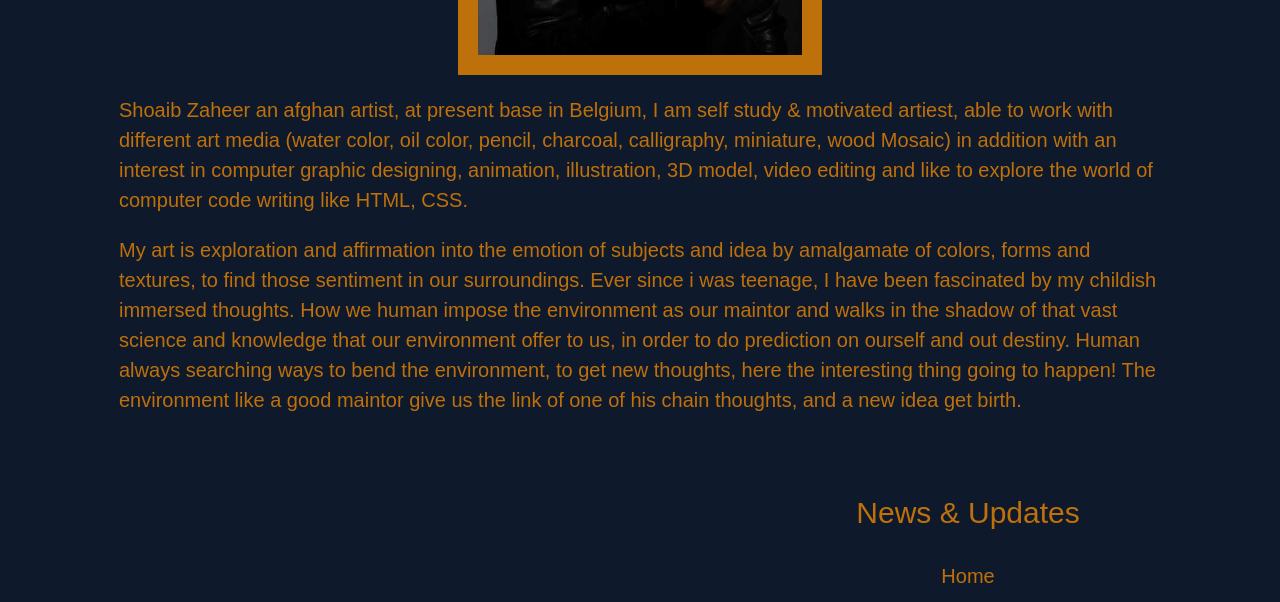
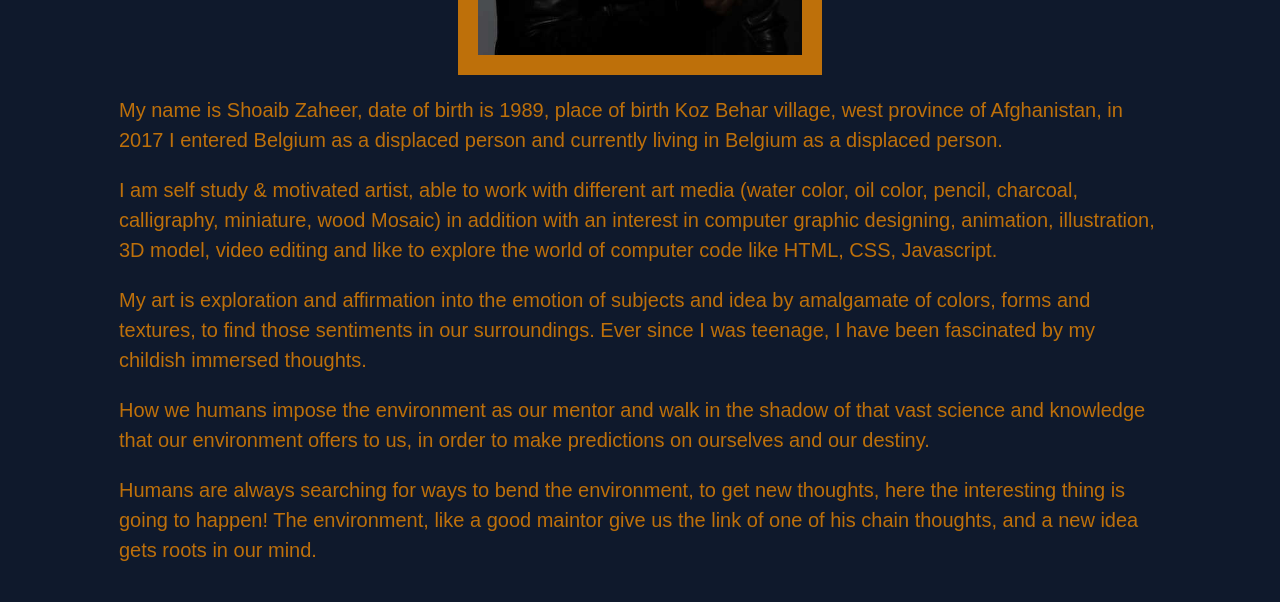
Before and after one commit to shoaib-zaheer/oldpage, a plain HTML site: page about.html in a window 1280 px wide. Shown: the part 567-1169 px from the top of the page. Drawn offline with Linux system fonts and the light colour scheme; a web font is replaced by a local one.

Commit message:
update about page tax

```diff
--- a/about.html
+++ b/about.html
@@ -65,14 +65,14 @@
               <div class="about-image">
                 <img src="./images/shoaib-picture.jpg" alt="Picture">
               </div>
-              <p>Shoaib Zaheer an afghan artist, at present base in Belgium, I am self study & motivated artiest,
-                 able to work with different art media (water color, oil color, pencil, charcoal, calligraphy,
-                 miniature, wood Mosaic) in addition with an interest in computer graphic designing, animation, illustration, 3D model, video editing
-                 and like to explore the world of computer code writing like HTML, CSS.</p>
+              <p>
+                My name is Shoaib Zaheer, date of birth is 1989, place of birth Koz Behar village, west province of Afghanistan, in 2017 I entered Belgium as a displaced person and currently living in Belgium as a displaced person. </p>
 
-                <p>My art is exploration and affirmation into the emotion of subjects and idea by amalgamate of colors, forms and textures, to find  those sentiment in our surroundings.
-                  Ever since i was teenage, I have been fascinated by my childish immersed thoughts. How we human impose the environment as our maintor and walks in the shadow of that vast science and knowledge that our environment offer to us, in order to do prediction on ourself and out destiny.
-                  Human always searching ways to bend the environment, to get new thoughts, here the interesting thing going to happen! The environment like a good maintor give us the link of  one of his chain thoughts, and a new idea get birth. </p>
+              <p>I am self study & motivated artist, able to work with different art media (water color, oil color, pencil, charcoal, calligraphy, miniature, wood Mosaic) in addition with an interest in computer graphic designing, animation, illustration, 3D model, video editing and like to explore the world of computer code like HTML, CSS, Javascript.</p>
+              <p>My art is exploration and affirmation into the emotion of subjects and idea by amalgamate of colors, forms and textures, to find those sentiments in our surroundings. Ever since I was teenage, I have been fascinated by my childish immersed thoughts.</p>
+              <p>How we humans impose the environment as our mentor and walk in the shadow of that vast science and knowledge that our environment offers to us, in order to make predictions on ourselves and our destiny.</p>
+              <p>Humans are always searching for ways to bend the environment, to get new thoughts, here the interesting thing is going to happen! The environment, like a good maintor give us the link of one of his chain thoughts, and a new idea gets roots in our mind.
+              </p>
 
                 </div>
 
--- a/js/script.js
+++ b/js/script.js
@@ -12,16 +12,3 @@ const dropDown = document.querySelector('.dropdown-content');
 galleryIcon.addEventListener("click", () => {
   dropDown.classList.toggle("newOne");
 });
-
-
-
-$('#mainmenu a').click(function(event){
-  event.preventDefault();
-  event.stopPropagation();
-  var subtopic = $(this).parent().find('.subtopics');
-  $('.subtopics').not(subtopic).hide();
-  subtopic.show();
-})
-$(document).click(function(event){
-  $('.subtopics').hide();
-})
```
